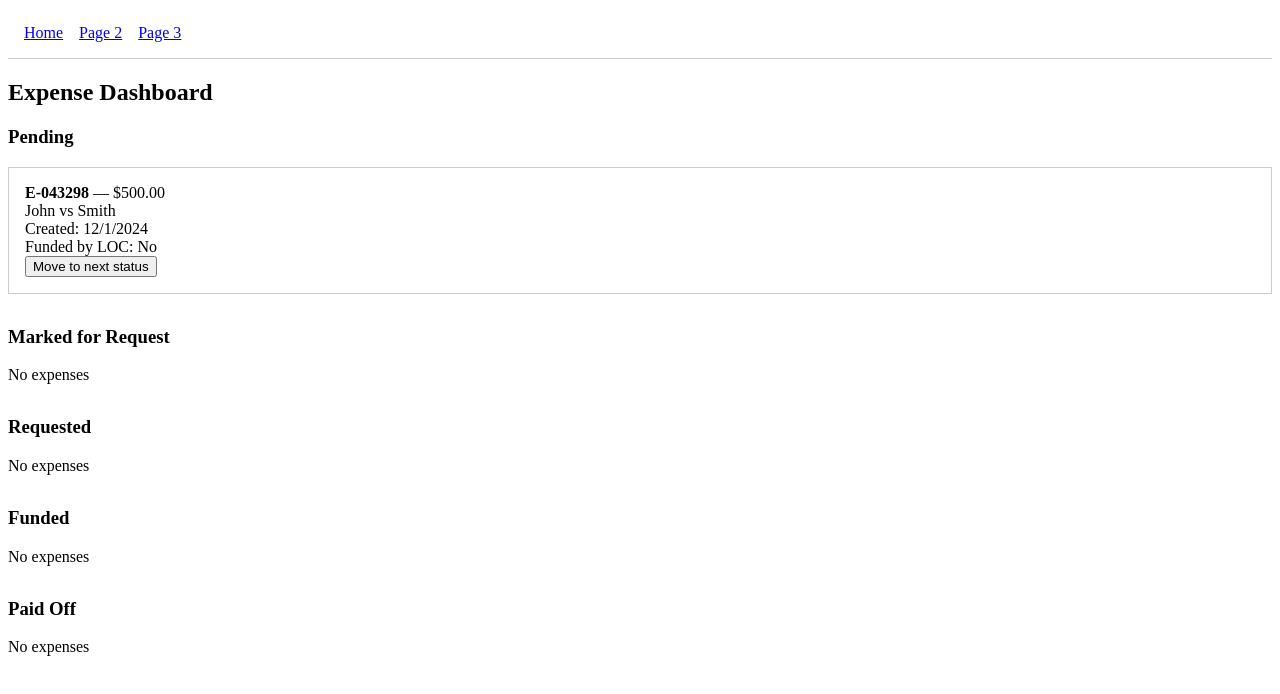
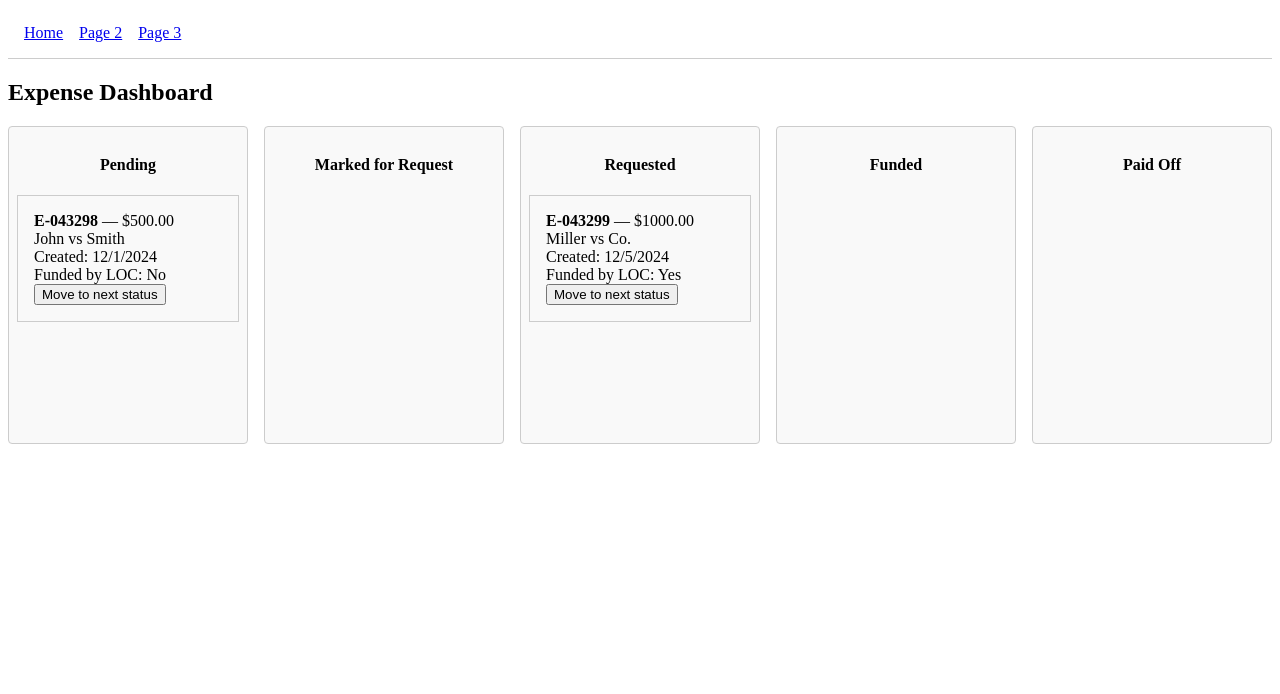
Before and after one commit to edcres/law-expense-lending, a React (Create React App) app in the folder client/: page / in a window 1280 px wide. Shown: the top 694 px of the page. Built offline with nearby package versions, Linux system fonts and the light colour scheme.

Commit message:
Made the stages display data in columns.

```diff
--- a/client/src/pages/Home.js
+++ b/client/src/pages/Home.js
@@ -1,5 +1,5 @@
 import React, { useEffect, useState } from 'react';
-import ExpenseList from '../components/ExpenseList';
+import ExpenseCard from '../components/ExpenseCard';
 
 const statusOrder = [
   "Pending",
@@ -13,7 +13,6 @@ export default function Home() {
   const [expenses, setExpenses] = useState([]);
 
   useEffect(() => {
-    // Simulate API call
     setExpenses([
       {
         id: 1,
@@ -24,7 +23,15 @@ export default function Home() {
         created_at: "2024-12-01T12:00:00Z",
         status: "Pending"
       },
-      // Add more mock data if needed
+      {
+        id: 2,
+        name: "E-043299",
+        amount: 1000,
+        matter_display_name: "Miller vs Co.",
+        funded_by_loc: true,
+        created_at: "2024-12-05T09:00:00Z",
+        status: "Requested"
+      }
     ]);
   }, []);
 
@@ -45,17 +52,95 @@ export default function Home() {
   return (
     <div>
       <h2>Expense Dashboard</h2>
-      {statusOrder.map((status) => (
-        <ExpenseList
-          key={status}
-          status={status}
-          expenses={expenses.filter((e) => e.status === status)}
-          onAdvance={moveToNextStatus}
-        />
-      ))}
+      <div style={{ display: 'flex', gap: '1rem', alignItems: 'flex-start' }}>
+        {statusOrder.map((status) => (
+          <div
+            key={status}
+            style={{
+              flex: 1,
+              border: '1px solid #ccc',
+              borderRadius: '4px',
+              padding: '0.5rem',
+              background: '#f9f9f9',
+              minHeight: '300px'
+            }}
+          >
+            <h4 style={{ textAlign: 'center' }}>{status}</h4>
+            {expenses
+              .filter((e) => e.status === status)
+              .map((expense) => (
+                <ExpenseCard
+                  key={expense.id}
+                  expense={expense}
+                  onAdvance={moveToNextStatus}
+                />
+              ))}
+          </div>
+        ))}
+      </div>
     </div>
   );
 }
+
+
+// import React, { useEffect, useState } from 'react';
+// import ExpenseList from '../components/ExpenseList';
+
+// const statusOrder = [
+//   "Pending",
+//   "Marked for Request",
+//   "Requested",
+//   "Funded",
+//   "Paid Off"
+// ];
+
+// export default function Home() {
+//   const [expenses, setExpenses] = useState([]);
+
+//   useEffect(() => {
+//     // Simulate API call
+//     setExpenses([
+//       {
+//         id: 1,
+//         name: "E-043298",
+//         amount: 500,
+//         matter_display_name: "John vs Smith",
+//         funded_by_loc: false,
+//         created_at: "2024-12-01T12:00:00Z",
+//         status: "Pending"
+//       },
+//       // Add more mock data if needed
+//     ]);
+//   }, []);
+
+//   const moveToNextStatus = (id) => {
+//     setExpenses((prev) =>
+//       prev.map((e) => {
+//         if (e.id === id) {
+//           const nextIndex = statusOrder.indexOf(e.status) + 1;
+//           if (nextIndex < statusOrder.length) {
+//             return { ...e, status: statusOrder[nextIndex] };
+//           }
+//         }
+//         return e;
+//       })
+//     );
+//   };
+
+//   return (
+//     <div>
+//       <h2>Expense Dashboard</h2>
+//       {statusOrder.map((status) => (
+//         <ExpenseList
+//           key={status}
+//           status={status}
+//           expenses={expenses.filter((e) => e.status === status)}
+//           onAdvance={moveToNextStatus}
+//         />
+//       ))}
+//     </div>
+//   );
+// }
 
 
 // import React from 'react';
```
